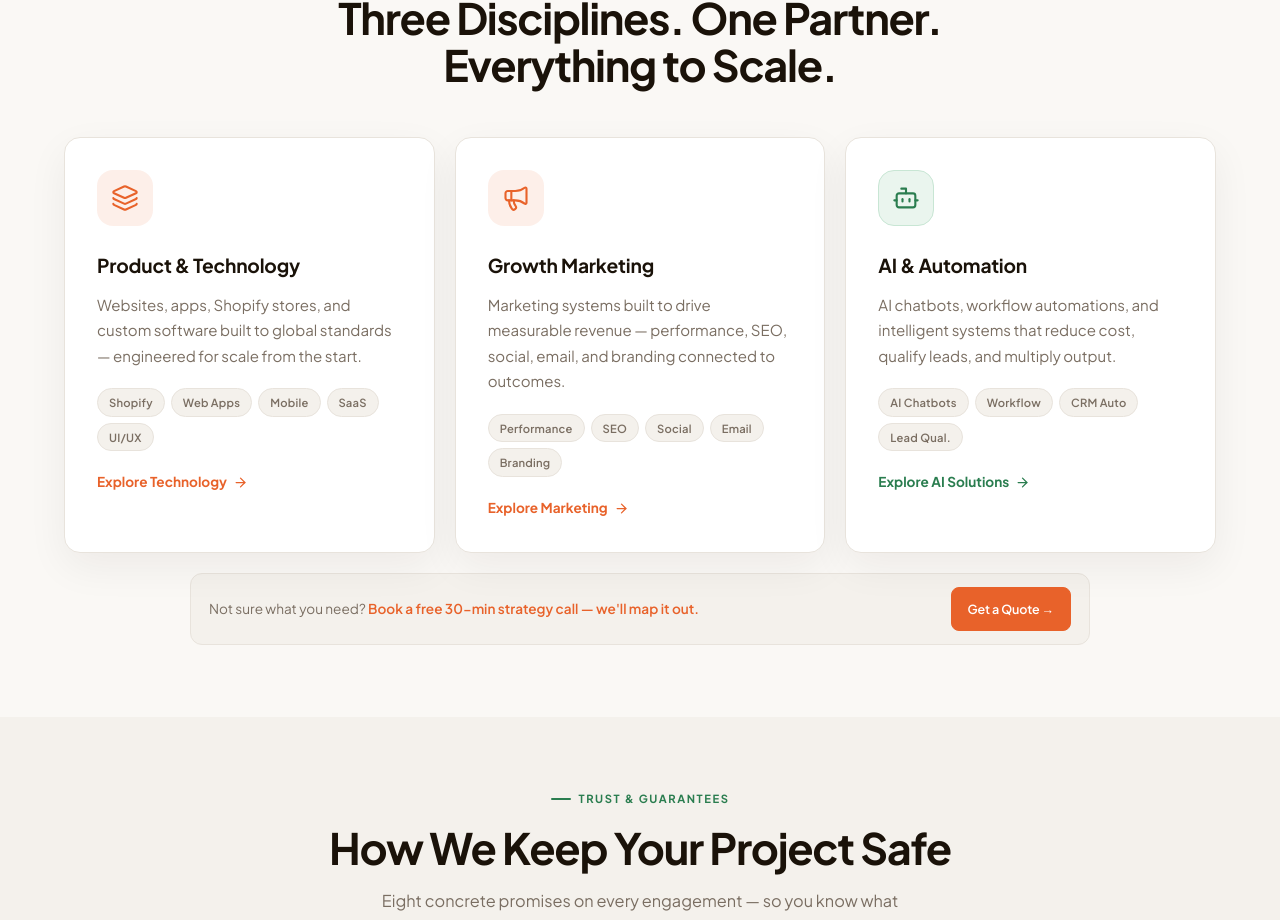
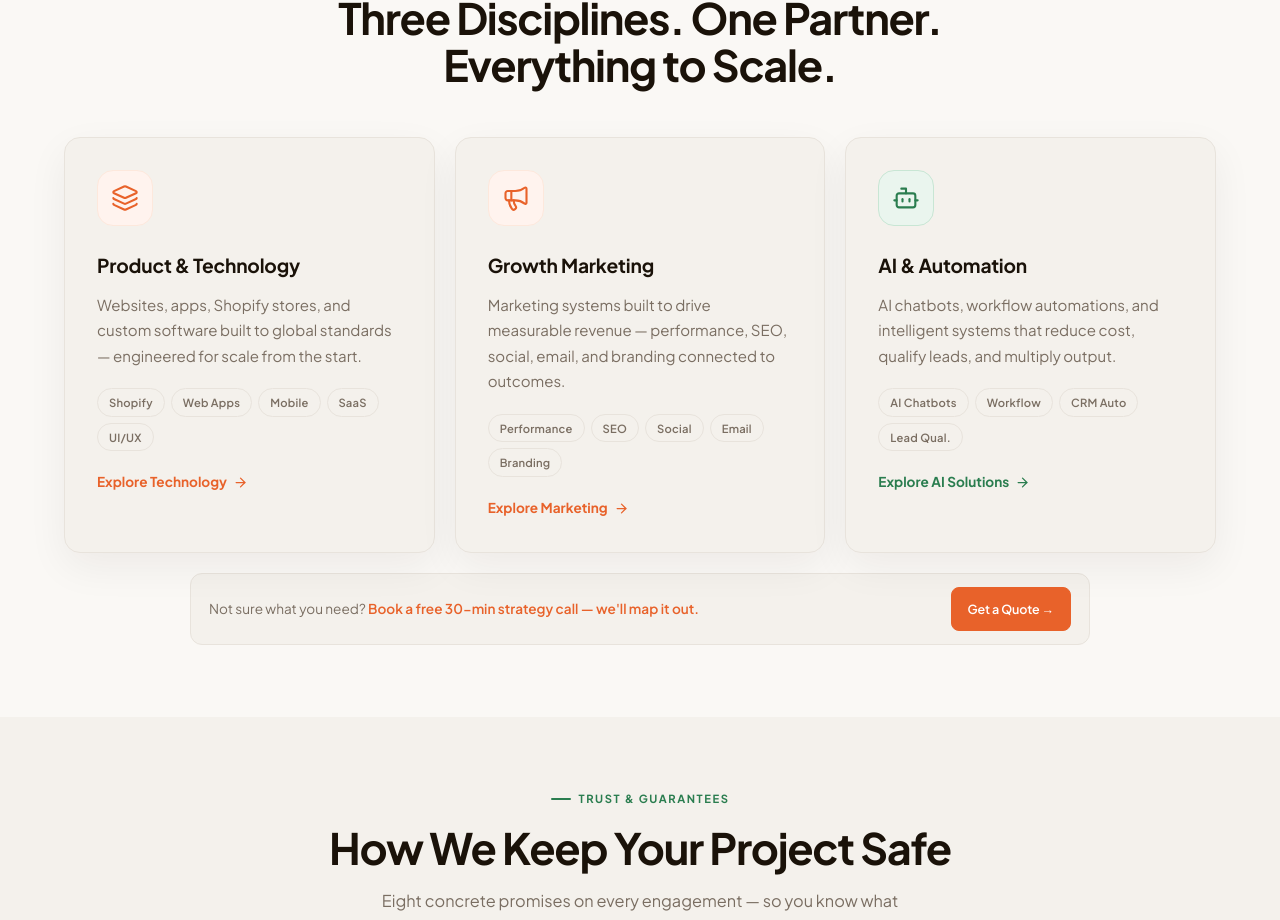
Before and after one commit to midwaytech2026-commits/midway-tech-website, a React (Vite) app in the folder client/: page / in a window 1280 px wide. Shown: the part 1469-2389 px from the top of the page. Built offline with nearby package versions, Linux system fonts and the light colour scheme; no server answers.

Commit message:
ui: apply client home page feedback

```diff
--- a/client/src/components/sections/Services.css
+++ b/client/src/components/sections/Services.css
@@ -47,7 +47,7 @@
 
 .wwd-card {
   display: block;
-  background: var(--color-bg-card);
+  background: var(--color-bg-soft);
   border: 1px solid var(--color-border-light);
   border-radius: 16px;
   padding: 2rem;
@@ -82,7 +82,11 @@
   justify-content: center;
   margin-bottom: 1.5rem;
 }
-.wwd-icon-orange { background: rgba(232, 98, 42, 0.1); color: var(--color-brand-orange); }
+.wwd-icon-orange {
+  background: var(--color-brand-orange-soft);
+  border: 1px solid var(--color-brand-orange-border);
+  color: var(--color-brand-orange);
+}
 .wwd-icon-green {
   background: var(--color-brand-green-soft);
   border: 1px solid var(--color-brand-green-border);
```
